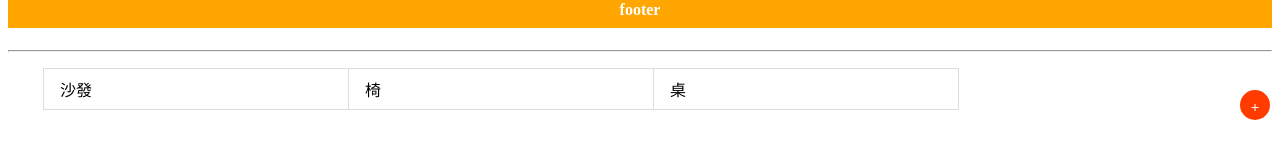
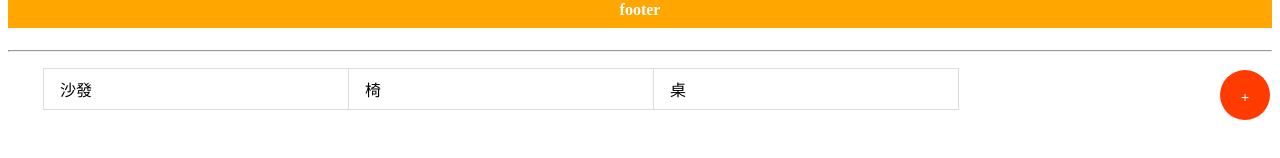
Before and after one commit to sstephyang/hw_04, a plain HTML site: page index.html in a window 1280 px wide. Shown: the part 670-828 px from the top of the page. Drawn offline with Linux system fonts and the light colour scheme.

Commit message:
no message

```diff
--- a/style.css
+++ b/style.css
@@ -104,11 +104,11 @@ div:not(.row) {
     color: white;
     background: #ff3b00;
     border-radius: 50%;
-    height: 30px;
-    width: 30px;
+    height: 50px;
+    width: 50px;
     font-size: 15px;
     text-align: center;
-    line-height: 30px;
+    line-height: 50px;
     position: fixed;
     margin-bottom: 10px;
     margin-right: 10px;
```
Also changed, not shown: index.html (+5 -0 lines).
